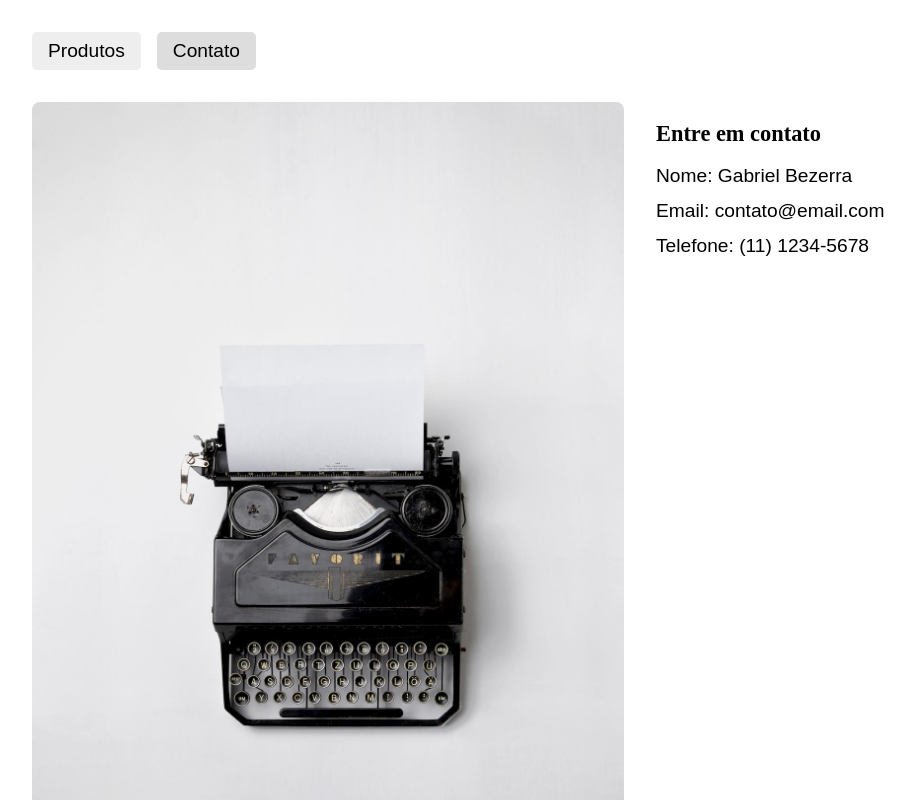
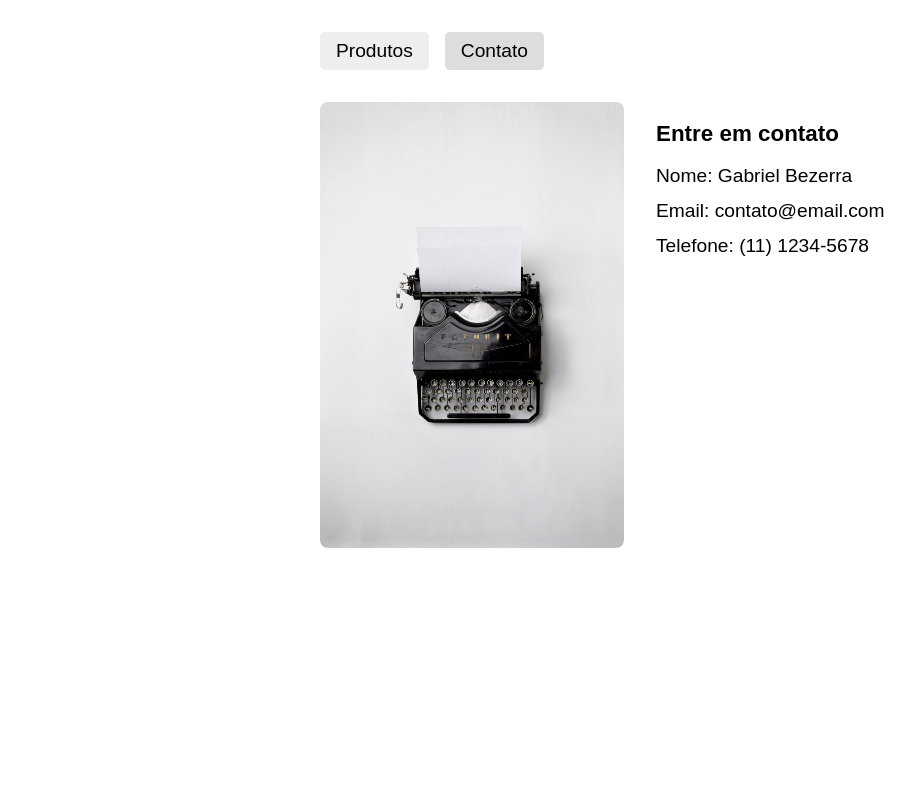
Before and after one commit to gabrigabs/react-simple-app, a React (Vite) app: page /contato in a window 1280 px wide. Shown: the top 800 px of the page, without its empty margins (0-915 px from the left). Built offline with nearby package versions, Linux system fonts and the light colour scheme.

Commit message:
Add loading animation and enhance App layout with flexbox

```diff
--- a/src/App.css
+++ b/src/App.css
@@ -13,7 +13,19 @@ a{
 }
 
 h1{
+  font-family: Arial, Helvetica, sans-serif;
   font-size: 1.4rem;
+}
+
+.App{
+  display: flex;
+  flex-direction: column;
+  max-width: 40rem;
+  margin: 0 auto;
+  min-height: calc(100vh + 10rem);
+}
+.content{
+  flex: 1;
 }
 
 .anime-left{
@@ -28,3 +40,18 @@ to{
   opacity: initial;
 }
 }
+
+.loading{
+  width: 20px;
+  height: 20px;
+  border-radius: 50%;
+  border: 10px solid #ccc;
+  border-right-color: transparent;
+  animation: loading 1s linear infinite;
+}
+
+@keyframes loading{
+  to{
+    transform: rotate(360deg);
+  }
+}
--- a/src/App.jsx
+++ b/src/App.jsx
@@ -5,6 +5,7 @@ import { Produtos } from './components/produtos/Produtos'
 import { Header } from './components/header/Header'
 import { Footer } from './components/footer/Footer'
 import { Contato } from './components/contato/Contato'
+import { Produto } from './components/produto/Produto'
 
 function App() {
 
@@ -16,6 +17,7 @@ function App() {
       <Routes>
         <Route path="/" element={<Produtos/>} />
         <Route path="contato" element={<Contato/>} />
+        <Route path="produto/:id" element={<Produto/>} />
       </Routes>
       </div>
       <Footer/>
```
